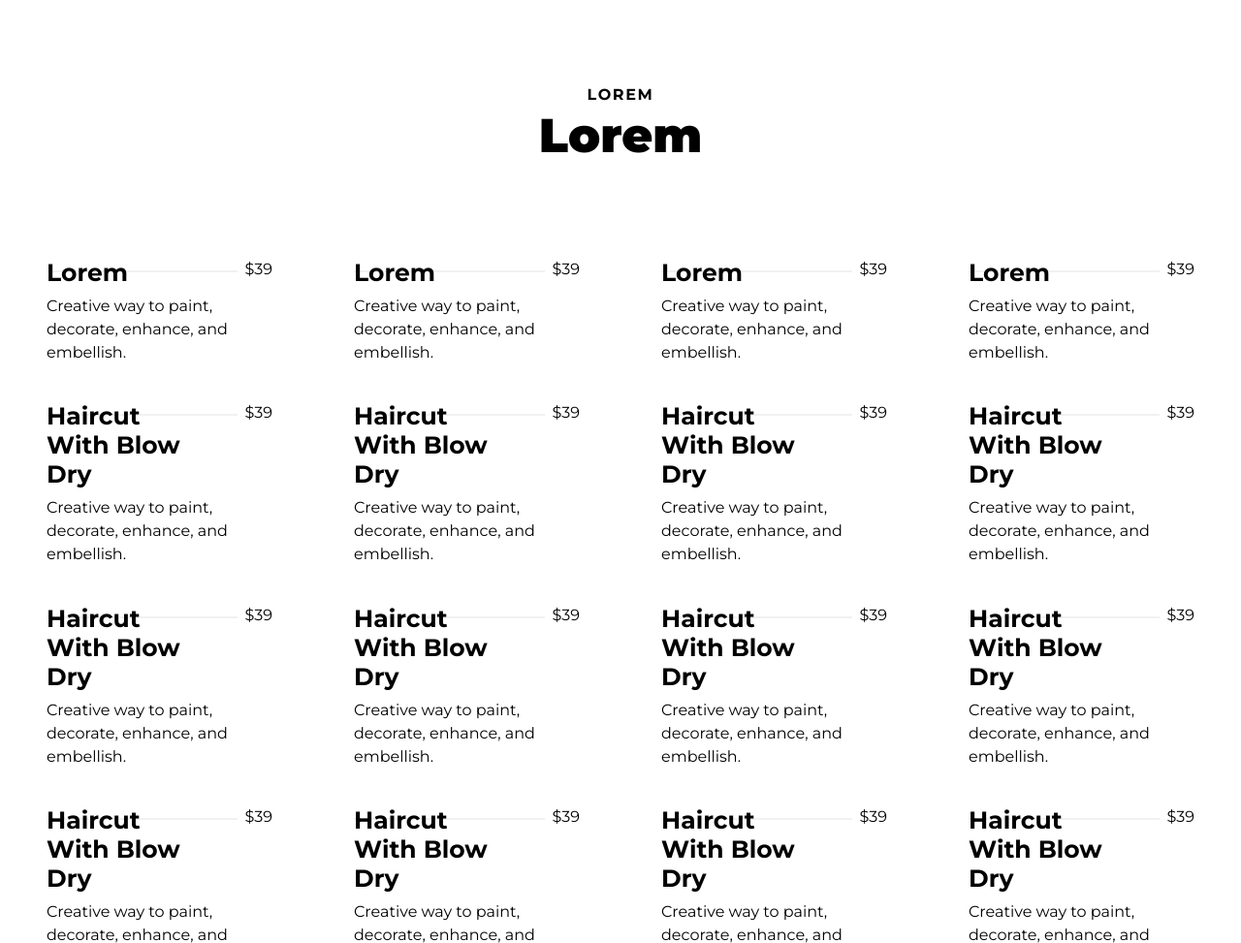
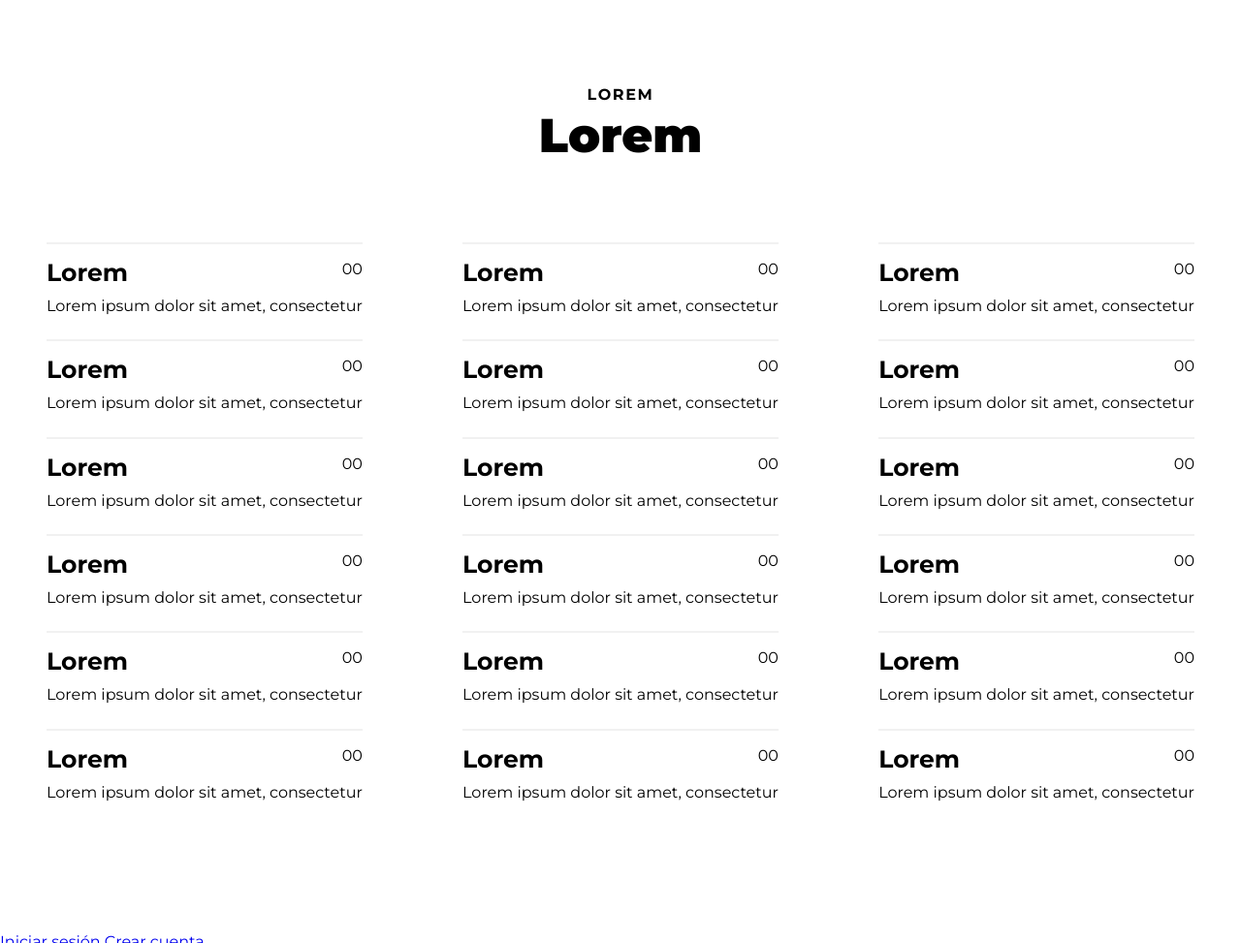
Before and after one commit to Kei-ssen/NOISR, a PHP site: page / in a window 1280 px wide. Shown: the part 5527-6500 px from the top of the page at 97% size. Run offline with PHP 8.4, Linux system fonts and the light colour scheme.

Commit message:
Playlist cards structure

```diff
--- a/css/styles.css
+++ b/css/styles.css
@@ -1989,7 +1989,7 @@
     opacity: 1;
     position: absolute;
     display: block;
-    top: 0.8125rem;
+    top: -1rem;
     left: 0;
     z-index: -1;
   }
@@ -2009,7 +2009,6 @@
     line-height: 1.5em;
     font-weight: 400;
     padding-left: 0.5rem;
-    background-color: #fff;
     color: var(--headerColor);
   }
   #pricing-975 .cs-menu-text {
--- a/index.html
+++ b/index.html
@@ -717,46 +717,51 @@
                             <li class="cs-menu-item">
                                 <h3 class="cs-h3">
                                     <span class="cs-header">Lorem</span>
-                                    <span class="cs-price">$39</span>
+                                    <span class="cs-price">00</span>
                                 </h3>
                                 <p class="cs-menu-text">
-                                    Creative way to paint, decorate, enhance, and embellish.
+                                    Lorem ipsum dolor sit amet, consectetur
                                 </p>
                             </li>
                             <li class="cs-menu-item">
                                 <h3 class="cs-h3">
-                                    <span class="cs-header">Haircut With Blow Dry</span>
-                                    <span class="cs-price">$39</span>
+                                    <span class="cs-header">Lorem</span>
+                                    <span class="cs-price">00</span>
                                 </h3>
                                 <p class="cs-menu-text">
-                                    Creative way to paint, decorate, enhance, and embellish.
+                                    Lorem ipsum dolor sit amet, consectetur
                                 </p>
-                            </li>
-                            <li class="cs-menu-item">
+                            </li><li class="cs-menu-item">
                                 <h3 class="cs-h3">
-                                    <span class="cs-header">Haircut With Blow Dry</span>
-                                    <span class="cs-price">$39</span>
+                                    <span class="cs-header">Lorem</span>
+                                    <span class="cs-price">00</span>
                                 </h3>
                                 <p class="cs-menu-text">
-                                    Creative way to paint, decorate, enhance, and embellish.
+                                    Lorem ipsum dolor sit amet, consectetur
                                 </p>
-                            </li>
-                            <li class="cs-menu-item">
+                            </li><li class="cs-menu-item">
                                 <h3 class="cs-h3">
-                                    <span class="cs-header">Haircut With Blow Dry</span>
-                                    <span class="cs-price">$39</span>
+                                    <span class="cs-header">Lorem</span>
+                                    <span class="cs-price">00</span>
                                 </h3>
                                 <p class="cs-menu-text">
-                                    Creative way to paint, decorate, enhance, and embellish.
+                                    Lorem ipsum dolor sit amet, consectetur
                                 </p>
-                            </li>
-                            <li class="cs-menu-item">
+                            </li><li class="cs-menu-item">
                                 <h3 class="cs-h3">
-                                    <span class="cs-header">Haircut With Blow Dry</span>
-                                    <span class="cs-price">$39</span>
+                                    <span class="cs-header">Lorem</span>
+                                    <span class="cs-price">00</span>
                                 </h3>
                                 <p class="cs-menu-text">
-                                    Creative way to paint, decorate, enhance, and embellish.
+                                    Lorem ipsum dolor sit amet, consectetur
+                                </p>
+                            </li><li class="cs-menu-item">
+                                <h3 class="cs-h3">
+                                    <span class="cs-header">Lorem</span>
+                                    <span class="cs-price">00</span>
+                                </h3>
+                                <p class="cs-menu-text">
+                                    Lorem ipsum dolor sit amet, consectetur
                                 </p>
                             </li>
                         </ul>
@@ -768,148 +773,108 @@
                             <li class="cs-menu-item">
                                 <h3 class="cs-h3">
                                     <span class="cs-header">Lorem</span>
-                                    <span class="cs-price">$39</span>
+                                    <span class="cs-price">00</span>
                                 </h3>
                                 <p class="cs-menu-text">
-                                    Creative way to paint, decorate, enhance, and embellish.
+                                    Lorem ipsum dolor sit amet, consectetur
                                 </p>
                             </li>
                             <li class="cs-menu-item">
                                 <h3 class="cs-h3">
-                                    <span class="cs-header">Haircut With Blow Dry</span>
-                                    <span class="cs-price">$39</span>
+                                    <span class="cs-header">Lorem</span>
+                                    <span class="cs-price">00</span>
                                 </h3>
                                 <p class="cs-menu-text">
-                                    Creative way to paint, decorate, enhance, and embellish.
+                                    Lorem ipsum dolor sit amet, consectetur
+                                </p>
+                            </li><li class="cs-menu-item">
+                                <h3 class="cs-h3">
+                                    <span class="cs-header">Lorem</span>
+                                    <span class="cs-price">00</span>
+                                </h3>
+                                <p class="cs-menu-text">
+                                    Lorem ipsum dolor sit amet, consectetur
+                                </p>
+                            </li><li class="cs-menu-item">
+                                <h3 class="cs-h3">
+                                    <span class="cs-header">Lorem</span>
+                                    <span class="cs-price">00</span>
+                                </h3>
+                                <p class="cs-menu-text">
+                                    Lorem ipsum dolor sit amet, consectetur
+                                </p>
+                            </li><li class="cs-menu-item">
+                                <h3 class="cs-h3">
+                                    <span class="cs-header">Lorem</span>
+                                    <span class="cs-price">00</span>
+                                </h3>
+                                <p class="cs-menu-text">
+                                    Lorem ipsum dolor sit amet, consectetur
+                                </p>
+                            </li><li class="cs-menu-item">
+                                <h3 class="cs-h3">
+                                    <span class="cs-header">Lorem</span>
+                                    <span class="cs-price">00</span>
+                                </h3>
+                                <p class="cs-menu-text">
+                                    Lorem ipsum dolor sit amet, consectetur
+                                </p>
+                            </li>
+                        </ul>
+                    </div><div class="playlist">
+                        <ul class="cs-menu-group">
+                            <li class="cs-menu-item">
+                                <h3 class="cs-h3">
+                                    <span class="cs-header">Lorem</span>
+                                    <span class="cs-price">00</span>
+                                </h3>
+                                <p class="cs-menu-text">
+                                    Lorem ipsum dolor sit amet, consectetur
                                 </p>
                             </li>
                             <li class="cs-menu-item">
                                 <h3 class="cs-h3">
-                                    <span class="cs-header">Haircut With Blow Dry</span>
-                                    <span class="cs-price">$39</span>
+                                    <span class="cs-header">Lorem</span>
+                                    <span class="cs-price">00</span>
                                 </h3>
                                 <p class="cs-menu-text">
-                                    Creative way to paint, decorate, enhance, and embellish.
+                                    Lorem ipsum dolor sit amet, consectetur
                                 </p>
-                            </li>
-                            <li class="cs-menu-item">
+                            </li><li class="cs-menu-item">
                                 <h3 class="cs-h3">
-                                    <span class="cs-header">Haircut With Blow Dry</span>
-                                    <span class="cs-price">$39</span>
+                                    <span class="cs-header">Lorem</span>
+                                    <span class="cs-price">00</span>
                                 </h3>
                                 <p class="cs-menu-text">
-                                    Creative way to paint, decorate, enhance, and embellish.
+                                    Lorem ipsum dolor sit amet, consectetur
                                 </p>
-                            </li>
-                            <li class="cs-menu-item">
+                            </li><li class="cs-menu-item">
                                 <h3 class="cs-h3">
-                                    <span class="cs-header">Haircut With Blow Dry</span>
-                                    <span class="cs-price">$39</span>
+                                    <span class="cs-header">Lorem</span>
+                                    <span class="cs-price">00</span>
                                 </h3>
                                 <p class="cs-menu-text">
-                                    Creative way to paint, decorate, enhance, and embellish.
+                                    Lorem ipsum dolor sit amet, consectetur
+                                </p>
+                            </li><li class="cs-menu-item">
+                                <h3 class="cs-h3">
+                                    <span class="cs-header">Lorem</span>
+                                    <span class="cs-price">00</span>
+                                </h3>
+                                <p class="cs-menu-text">
+                                    Lorem ipsum dolor sit amet, consectetur
+                                </p>
+                            </li><li class="cs-menu-item">
+                                <h3 class="cs-h3">
+                                    <span class="cs-header">Lorem</span>
+                                    <span class="cs-price">00</span>
+                                </h3>
+                                <p class="cs-menu-text">
+                                    Lorem ipsum dolor sit amet, consectetur
                                 </p>
                             </li>
                         </ul>
-                    </div>
-                    <div class="playlist">
-                        <ul class="cs-menu-group">
-                            <li class="cs-menu-item">
-                                <h3 class="cs-h3">
-                                    <span class="cs-header">Lorem</span>
-                                    <span class="cs-price">$39</span>
-                                </h3>
-                                <p class="cs-menu-text">
-                                    Creative way to paint, decorate, enhance, and embellish.
-                                </p>
-                            </li>
-                            <li class="cs-menu-item">
-                                <h3 class="cs-h3">
-                                    <span class="cs-header">Haircut With Blow Dry</span>
-                                    <span class="cs-price">$39</span>
-                                </h3>
-                                <p class="cs-menu-text">
-                                    Creative way to paint, decorate, enhance, and embellish.
-                                </p>
-                            </li>
-                            <li class="cs-menu-item">
-                                <h3 class="cs-h3">
-                                    <span class="cs-header">Haircut With Blow Dry</span>
-                                    <span class="cs-price">$39</span>
-                                </h3>
-                                <p class="cs-menu-text">
-                                    Creative way to paint, decorate, enhance, and embellish.
-                                </p>
-                            </li>
-                            <li class="cs-menu-item">
-                                <h3 class="cs-h3">
-                                    <span class="cs-header">Haircut With Blow Dry</span>
-                                    <span class="cs-price">$39</span>
-                                </h3>
-                                <p class="cs-menu-text">
-                                    Creative way to paint, decorate, enhance, and embellish.
-                                </p>
-                            </li>
-                            <li class="cs-menu-item">
-                                <h3 class="cs-h3">
-                                    <span class="cs-header">Haircut With Blow Dry</span>
-                                    <span class="cs-price">$39</span>
-                                </h3>
-                                <p class="cs-menu-text">
-                                    Creative way to paint, decorate, enhance, and embellish.
-                                </p>
-                            </li>
-                        </ul>
-                    </div>
-                    <div class="playlist">
-                        <ul class="cs-menu-group">
-                            <li class="cs-menu-item">
-                                <h3 class="cs-h3">
-                                    <span class="cs-header">Lorem</span>
-                                    <span class="cs-price">$39</span>
-                                </h3>
-                                <p class="cs-menu-text">
-                                    Creative way to paint, decorate, enhance, and embellish.
-                                </p>
-                            </li>
-                            <li class="cs-menu-item">
-                                <h3 class="cs-h3">
-                                    <span class="cs-header">Haircut With Blow Dry</span>
-                                    <span class="cs-price">$39</span>
-                                </h3>
-                                <p class="cs-menu-text">
-                                    Creative way to paint, decorate, enhance, and embellish.
-                                </p>
-                            </li>
-                            <li class="cs-menu-item">
-                                <h3 class="cs-h3">
-                                    <span class="cs-header">Haircut With Blow Dry</span>
-                                    <span class="cs-price">$39</span>
-                                </h3>
-                                <p class="cs-menu-text">
-                                    Creative way to paint, decorate, enhance, and embellish.
-                                </p>
-                            </li>
-                            <li class="cs-menu-item">
-                                <h3 class="cs-h3">
-                                    <span class="cs-header">Haircut With Blow Dry</span>
-                                    <span class="cs-price">$39</span>
-                                </h3>
-                                <p class="cs-menu-text">
-                                    Creative way to paint, decorate, enhance, and embellish.
-                                </p>
-                            </li>
-                            <li class="cs-menu-item">
-                                <h3 class="cs-h3">
-                                    <span class="cs-header">Haircut With Blow Dry</span>
-                                    <span class="cs-price">$39</span>
-                                </h3>
-                                <p class="cs-menu-text">
-                                    Creative way to paint, decorate, enhance, and embellish.
-                                </p>
-                            </li>
-                        </ul>
-                    </div>
+
 
                 </div>
             </div>
```
